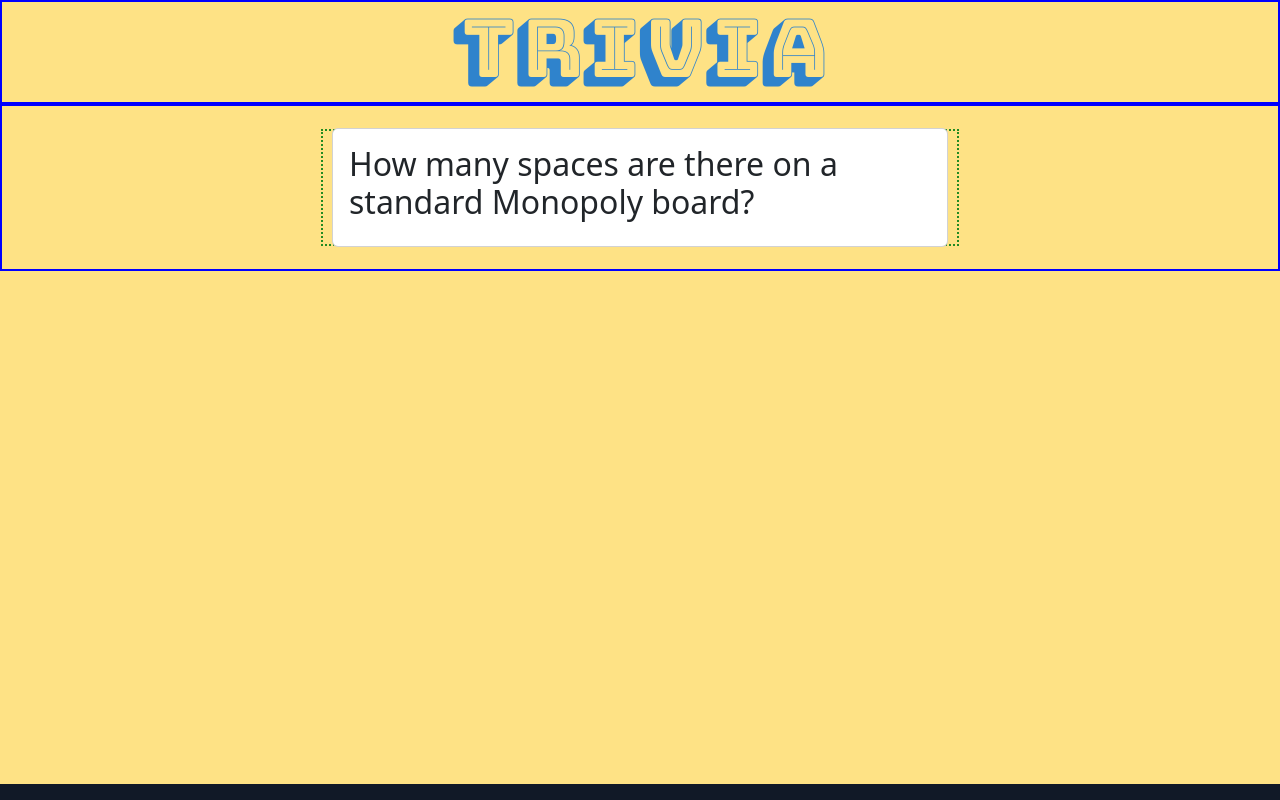
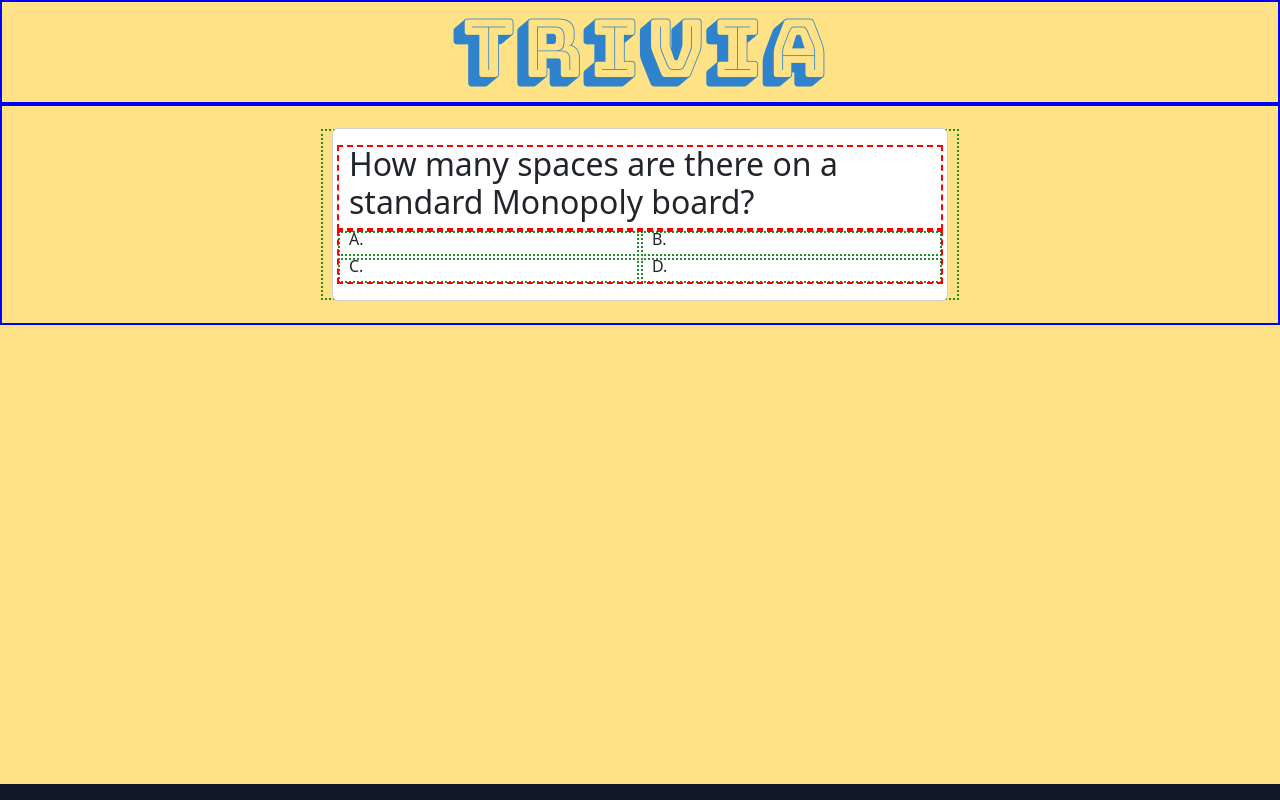
Before and after one commit to josuehdz0/trivia, a website with bundled scripts: page index.html in a window 1280 px wide. Built offline with nearby package versions, Linux system fonts and the light colour scheme; a script that the page names is missing.

Commit message:
more template

```diff
--- a/index.html
+++ b/index.html
@@ -47,9 +47,26 @@
   <main class="background">
     <div class="container-fluid">
       <div class="row justify-content-center py-4">
-        <div class="col-6 ">
+        <div class="col-md-6 ">
           <div class="card p-3">
-            <h2> How many spaces are there on a standard Monopoly board? </h2>
+            <div class="row">
+              <h2> How many spaces are there on a standard Monopoly board? </h2>
+            </div>
+            <div class="row">
+              <div class="col-6">
+                <h6>A.</h6>
+              </div>
+              <div class="col-6">
+                <h6>B.</h6>
+              </div>
+              <div class="col-6">
+                <h6>C.</h6>
+              </div>
+              <div class="col-6">
+                <h6>D.</h6>
+              </div>
+
+            </div>
           </div>
         </div>
       </div>
```
